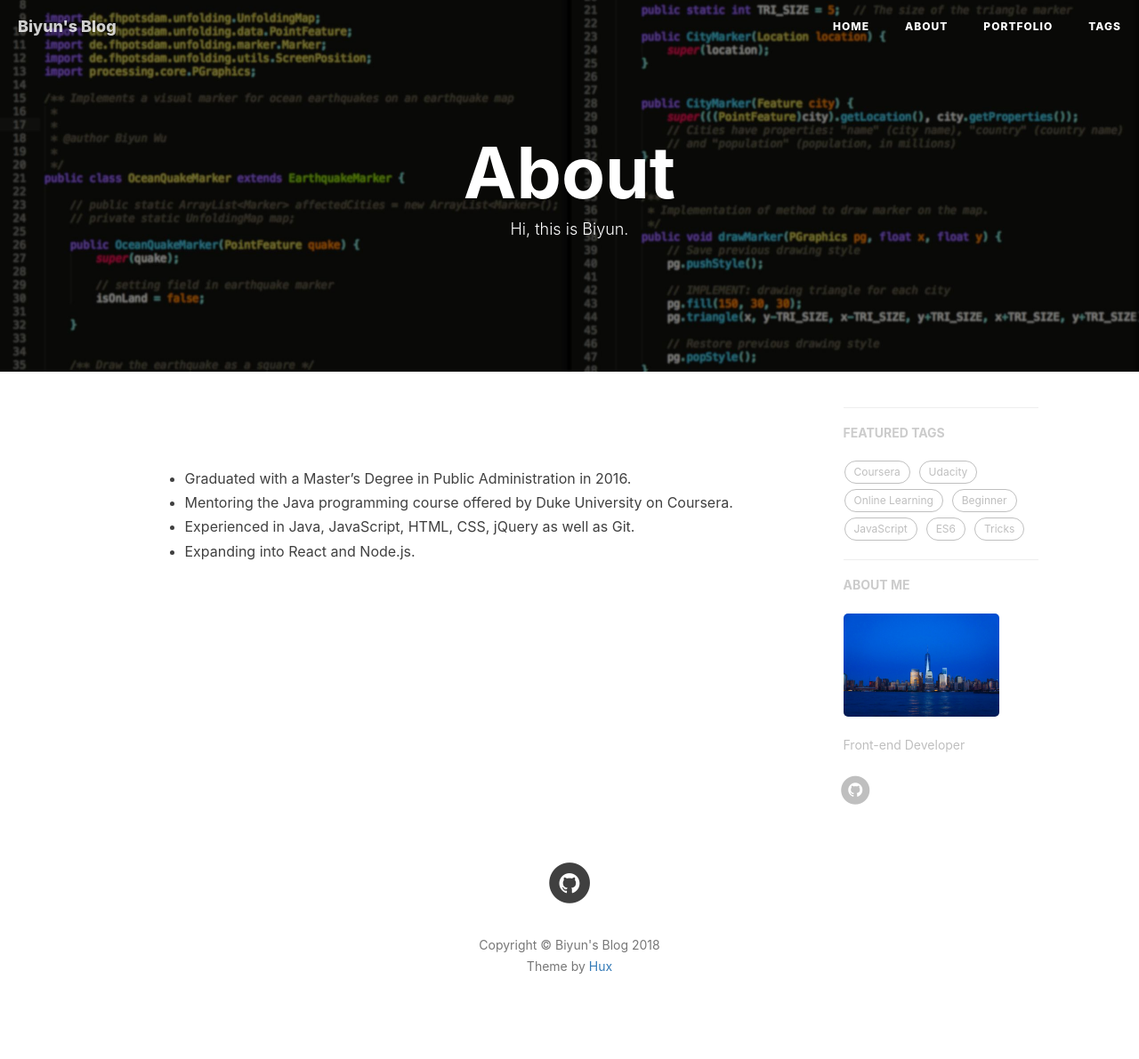
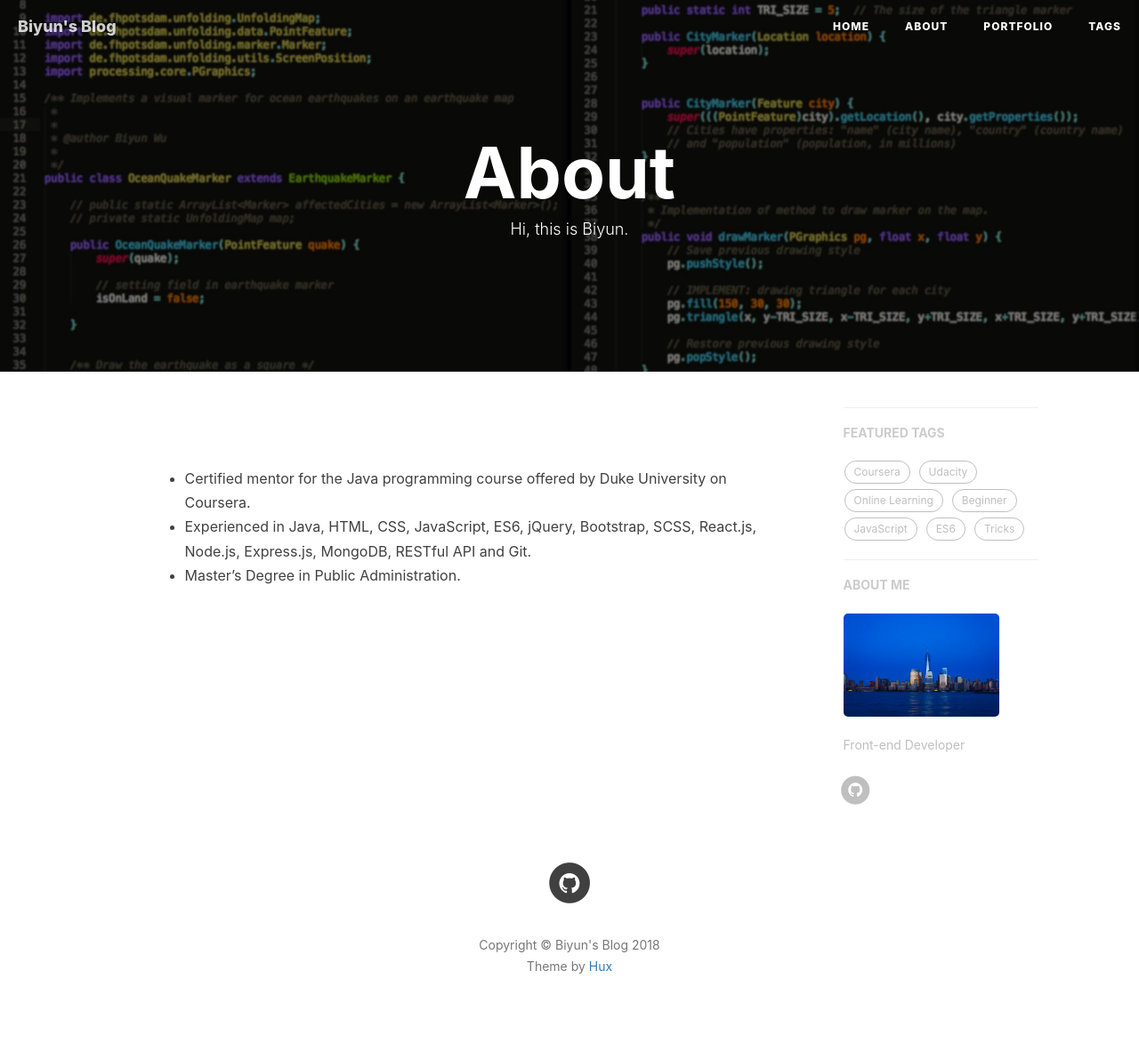
Before and after one commit to biyunwu/biyunwu.github.io, a Jekyll site: the page built from about.html, in a window 1280 px wide. Shown: the whole page at 89% size. Built offline with Jekyll 4.4.1, drawn with Linux system fonts in a browser that asks for light colours; nearby versions of some CDN libraries; comment, search, counter and statistics services are not loaded.

Commit message:
Edit 'about' page

```diff
--- a/_includes/about/en.md
+++ b/_includes/about/en.md
@@ -1,6 +1,5 @@
 <br>
-- Graduated with a Master's Degree in Public Administration in 2016.
-- Mentoring the Java programming course offered by Duke University on Coursera.
-- Experienced in Java, JavaScript, HTML, CSS, jQuery as well as Git.
-- Expanding into React and Node.js.
+- Certified mentor for the Java programming course offered by Duke University on Coursera.
+- Experienced in Java, HTML, CSS, JavaScript, ES6, jQuery, Bootstrap, SCSS, React.js, Node.js, Express.js, MongoDB, RESTful API and Git.
+- Master's Degree in Public Administration.
 <br>
```
